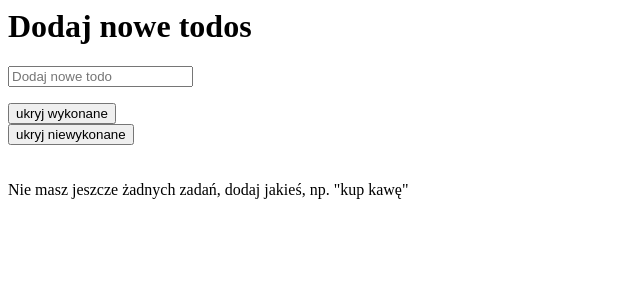
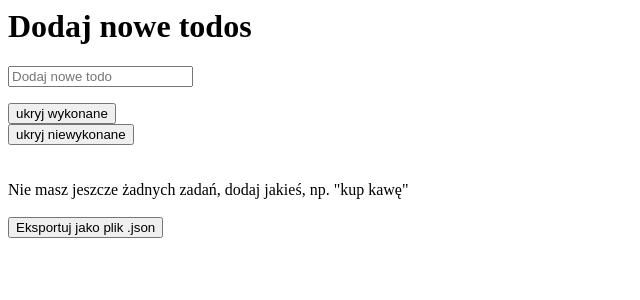
Before and after one commit to Hukasx0/zadanie-todo, an Angular app: page / in a window 1280 px wide. Shown: the top 300 px of the page, without its empty margins (0-640 px from the left). Built offline with nearby package versions, Linux system fonts and the light colour scheme.

Commit message:
Added option to export Todos as JSON

```diff
--- a/src/main.ts
+++ b/src/main.ts
@@ -38,6 +38,9 @@ import { TodoElement } from './interfaces/do_zrobienia';
   <div *ngIf="zwrocWszystkie() > 0; else brak_zadan">
     Ukończyłeś {{ procentUkonczonych() | number:'1.0-0' }}% zadań! Czyli {{ zwrocUkonczone() }}/{{ zwrocWszystkie() }}
   </div>
+  <br />
+  <br />
+  <button (click)="eksportujJakoJson()">Eksportuj jako plik .json</button>
   <ng-template #brak_zadan>
     <span>Nie masz jeszcze żadnych zadań, dodaj jakieś, np. "kup kawę"</span>
   </ng-template>
@@ -67,7 +70,7 @@ export class App {
       this.doZrobienia.splice(obecnyIndeks, 1);
       this.zapiszDoLocalStorage();
     } else {
-      alert('How did we get here?');
+      console.error('How did we get here?');
     }
   }
 
@@ -96,6 +99,17 @@ export class App {
     return (this.zwrocUkonczone() / this.zwrocWszystkie()) * 100;
   }
 
+  eksportujJakoJson() {
+    const dataToExport = JSON.stringify(this.doZrobienia);
+    const blob = new Blob([dataToExport], { type: 'application/json' });
+    const url = window.URL.createObjectURL(blob);
+    const a = document.createElement('a');
+    a.href = url;
+    a.download = 'backup_twoich_todos.json';
+    a.click();
+    window.URL.revokeObjectURL(url);
+  }
+
   // zapisywanie do lokalnej pamięci przeglądarki, po odświeżeniu todos powinny zostać
   private zapiszDoLocalStorage() {
     localStorage.setItem('todos', JSON.stringify(this.doZrobienia));
```
